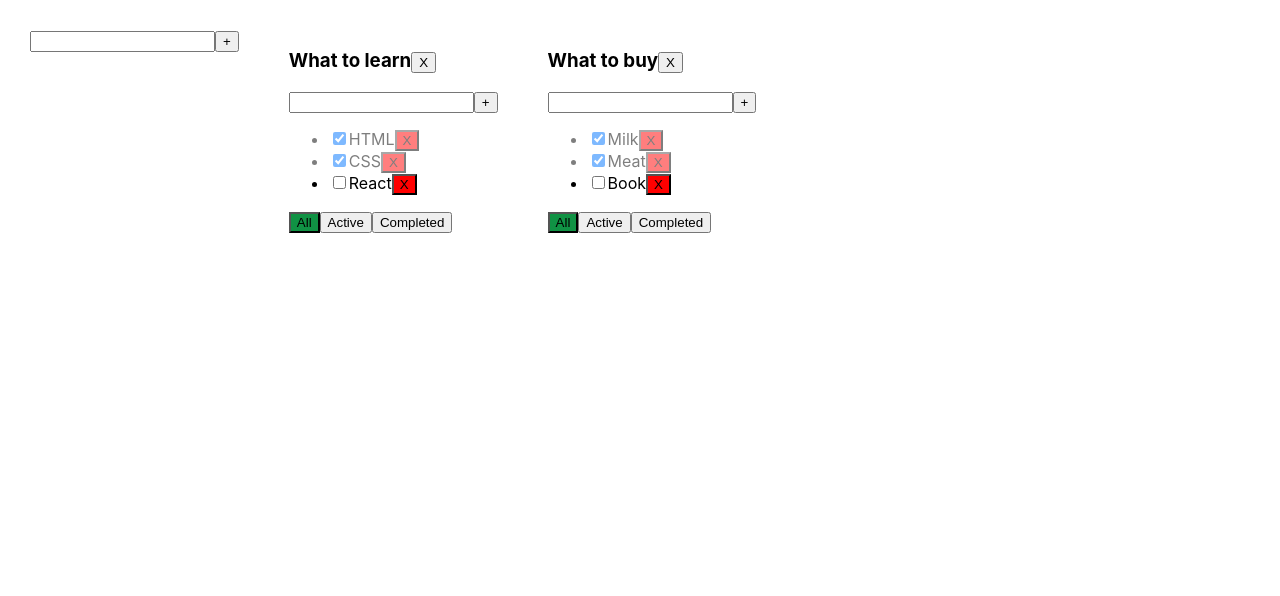
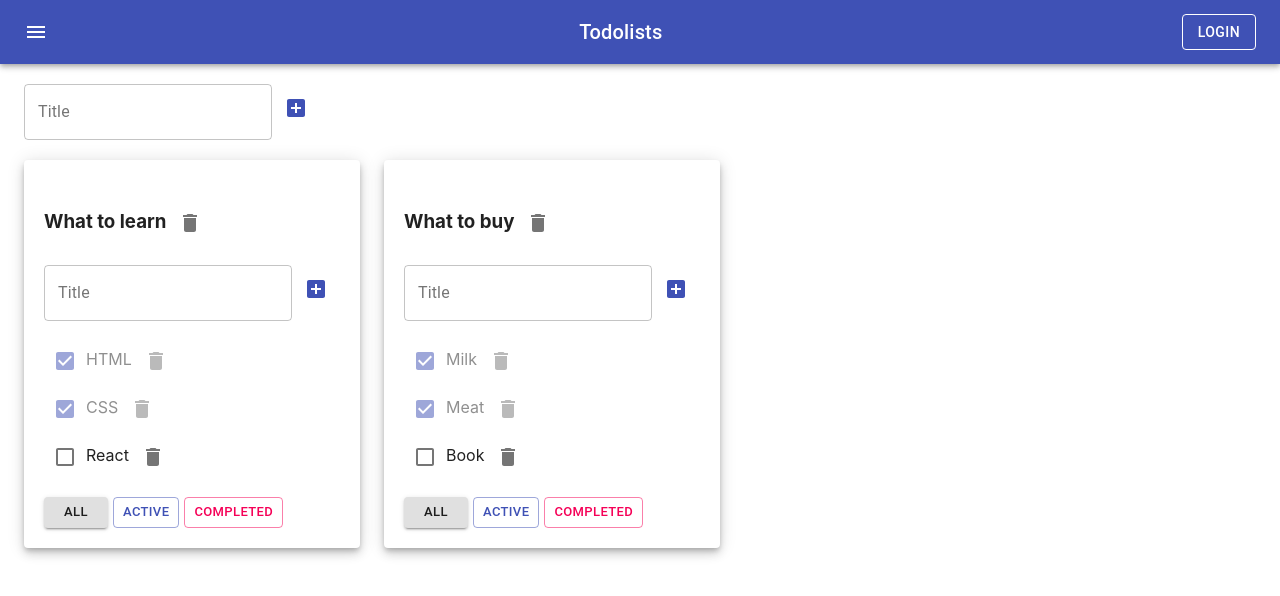
Before and after one commit to Vitali595/TodoList, a React (Create React App) app: page / in a window 1280 px wide. Shown: the top 596 px of the page. Built offline with nearby package versions, Linux system fonts and the light colour scheme.

Commit message:
7 lesson

```diff
--- a/package.json
+++ b/package.json
@@ -3,6 +3,8 @@
   "version": "0.1.0",
   "private": true,
   "dependencies": {
+    "@material-ui/core": "^4.11.3",
+    "@material-ui/icons": "^4.11.2",
     "@testing-library/jest-dom": "^4.2.4",
     "@testing-library/react": "^9.3.2",
     "@testing-library/user-event": "^7.1.2",
--- a/src/AddItemForm.tsx
+++ b/src/AddItemForm.tsx
@@ -1,4 +1,6 @@
 import React, {ChangeEvent, KeyboardEvent, useState} from "react";
+import {IconButton, TextField} from "@material-ui/core";
+import {AddBox} from "@material-ui/icons";
 
 type AddItemFormPropsType = {
     addItem: (title: string) => void
@@ -27,14 +29,19 @@ function AddItemForm(props: AddItemFormPropsType) {
     }
     return (
         <div>
-            <input
+            <TextField
+                color={"primary"}
+                variant={"outlined"}
                 value={title}
                 onChange={changeTitle}
                 onKeyPress={onKeyPressAddItem}
-                className={error ? "error" : ""}
+                label={"Title"}
+                error={!!error}
+                helperText={error}
             />
-            <button onClick={addItem}>+</button>
-            {error && <div className={"error-text"}>{error}</div>}
+            <IconButton onClick={addItem} color={"primary"}>
+                <AddBox/>
+            </IconButton>
         </div>
     )
 }
--- a/src/App.css
+++ b/src/App.css
@@ -1,4 +1,4 @@
-.App {
+/*.App {
   padding: 30px;
   display: flex;
 }
@@ -22,7 +22,7 @@
 
 .error-text {
   color: red;
-}
+}*/
 
 .is-done {
   opacity: 0.5;
--- a/src/App.tsx
+++ b/src/App.tsx
@@ -3,6 +3,8 @@ import './App.css';
 import Todolist from "./TodoList";
 import {v1} from "uuid";
 import AddItemForm from "./AddItemForm";
+import {AppBar, Button, Container, Grid, IconButton, Paper, Toolbar, Typography} from "@material-ui/core";
+import {Menu} from "@material-ui/icons";
 
 export type TaskType = {
     id: string
@@ -86,7 +88,7 @@ function App() {
         const newTodoList: TodolistType = {
             id: newTodoListID, title, filter: "all"
         }
-        setTodoLists([...todoLists, newTodoList])
+        setTodoLists([newTodoList, ...todoLists])
         setTasks({...tasks, [newTodoListID]: []})
     }
 
@@ -105,17 +107,12 @@ function App() {
                 return tasks[todoList.id]
         }
     }
-
 // UI:
+    const todolistComponents = todoLists.map(tl => {
         return (
-        <div className="App">
-            <AddItemForm addItem={addTodoList}/>
-            {
-
-                todoLists.map(tl => {
-                    return (
+            <Grid item key={tl.id}>
+            <Paper elevation={6} style={{padding: "20px"}}>
             <Todolist
-                            key={tl.id}
                 id={tl.id}
                 title={tl.title}
                 tasks={getTasksForTodoList(tl)}
@@ -129,10 +126,31 @@ function App() {
                 changeTaskTitle={changeTaskTitle}
                 changeTodoListTitle={changeTodoListTitle}
             />
+            </Paper>
+            </Grid>
         )
     })
-            }
-
+    return (
+        <div className="App">
+            <AppBar position="static">
+                <Toolbar style={{justifyContent: "space-between"}}>
+                    <IconButton edge="start" color="inherit" aria-label="menu">
+                        <Menu/>
+                    </IconButton>
+                    <Typography variant="h6">
+                        Todolists
+                    </Typography>
+                    <Button variant={"outlined"} color="inherit">Login</Button>
+                </Toolbar>
+            </AppBar>
+            <Container fixed>
+                <Grid container style={{padding: "20px 0px"}}>
+                    <AddItemForm addItem={addTodoList}/>
+                </Grid>
+            <Grid container spacing={3}>
+                {todolistComponents}
+            </Grid>
+            </Container>
             </div>
     );
 }
--- a/src/EditableSpan.tsx
+++ b/src/EditableSpan.tsx
@@ -1,4 +1,5 @@
 import React, {ChangeEvent, useState} from 'react';
+import {TextField} from "@material-ui/core";
 
 type EditableSpanPropsType = {
     title: string
@@ -18,7 +19,9 @@ function EditableSpan(props: EditableSpanPropsType) {
 
     return (
         editMode
-            ? <input
+            ? <TextField
+                color={"primary"}
+                variant={"standard"}
                 value={title}
                 onBlur={offEditMode}
                 onChange={changeTitle}
--- a/src/TodoList.tsx
+++ b/src/TodoList.tsx
@@ -2,6 +2,8 @@ import React, {ChangeEvent, KeyboardEvent, useState} from "react";
 import {FilterValuesType, TaskType} from "./App";
 import AddItemForm from "./AddItemForm";
 import EditableSpan from "./EditableSpan";
+import {Button, Checkbox, IconButton} from "@material-ui/core";
+import {Delete} from "@material-ui/icons";
 
 type TodoListPropsType = {
     id: string
@@ -26,13 +28,15 @@ function Todolist(props: TodoListPropsType) {
 
         return (
             <li key={t.id} className={t.isDone ? "is-done" : ""}>
-                <input
-                    type="checkbox"
+                <Checkbox
+                    color={"primary"}
                     checked={t.isDone}
                     onChange={changeStatus}
                 />
                 <EditableSpan title={t.title} changeTitle={changeTaskTitle}/>
-                <button onClick={removeTask} className="btn-remove">X</button>
+                <IconButton onClick={removeTask}>
+                    <Delete/>
+                </IconButton>
             </li>
         )
     })
@@ -43,29 +47,41 @@ function Todolist(props: TodoListPropsType) {
     const changeTodoListTitle = (title: string) => props.changeTodoListTitle(title, props.id)
     const removeTodoList = () => props.removeTodoList(props.id)
 
+
     return (
         <div>
             <h3>
                 <EditableSpan title={props.title} changeTitle={changeTodoListTitle}/>
-                <button onClick={removeTodoList}>X</button>
+                <IconButton onClick={removeTodoList}>
+                    <Delete/>
+                </IconButton>
             </h3>
             <AddItemForm addItem={addTask}/>
-            <ul>
+            <ul style={{listStyle: "none", padding: "0px"}}>
                 {tasks}
             </ul>
             <div>
-                <button
-                    className={props.todoListFilter === "all" ? "active-filter" : ""}
+                <Button
+                    style={{marginRight: "5px"}}
+                    size={"small"}
+                    color={"default"}
+                    variant={props.todoListFilter === "all" ? "contained" : "outlined"}
                     onClick={setAllFilterValue}>All
-                </button>
-                <button
-                    className={props.todoListFilter === "active" ? "active-filter" : ""}
+                </Button>
+                <Button
+                    style={{marginRight: "5px"}}
+                    size={"small"}
+                    color={"primary"}
+                    variant={props.todoListFilter === "active" ? "contained" : "outlined"}
                     onClick={setActiveFilterValue}>Active
-                </button>
-                <button
-                    className={props.todoListFilter === "completed" ? "active-filter" : ""}
+                </Button>
+                <Button
+                    style={{marginRight: "5px"}}
+                    size={"small"}
+                    color={"secondary"}
+                    variant={props.todoListFilter === "completed" ? "contained" : "outlined"}
                     onClick={setCompletedFilterValue}>Completed
-                </button>
+                </Button>
             </div>
         </div>
     )
```
Also changed, not shown: 1 other file (tests, documents, lock files or other folders). Lines whose indentation alone changed are shown as unchanged.
